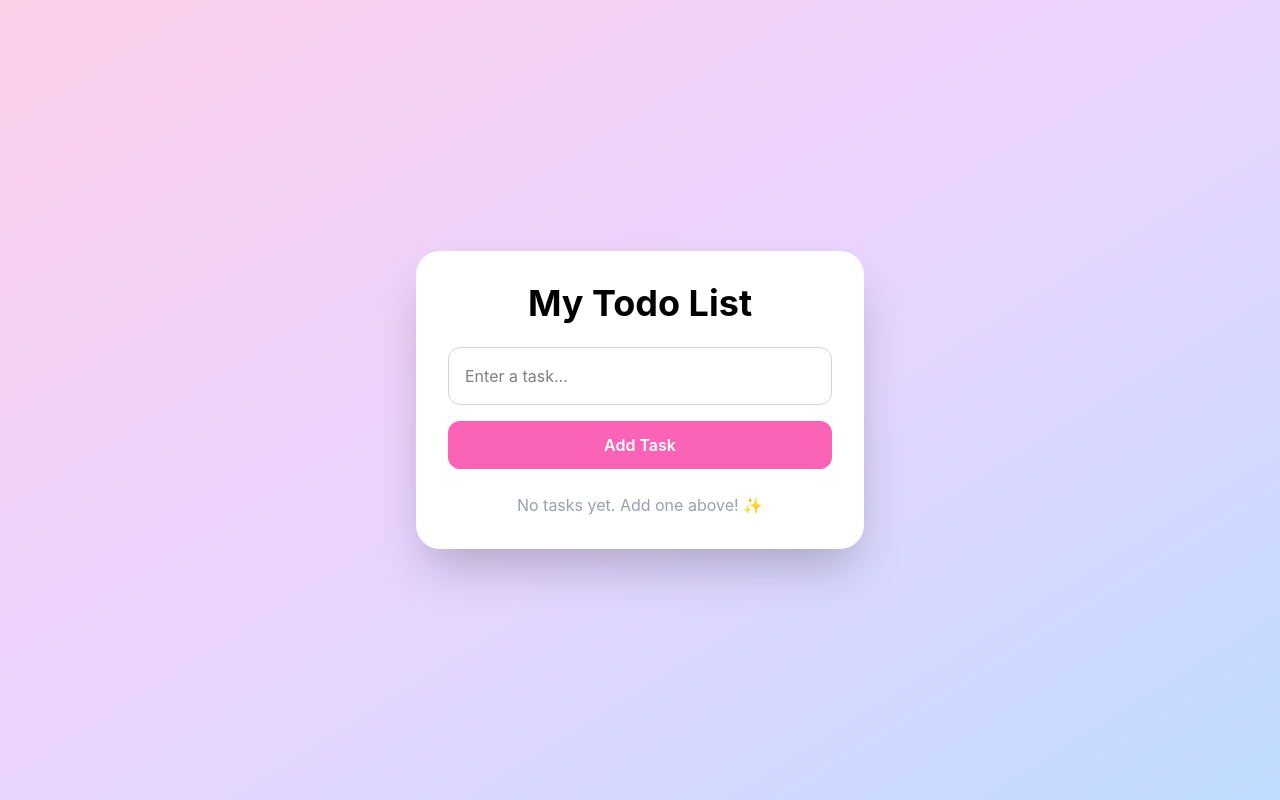
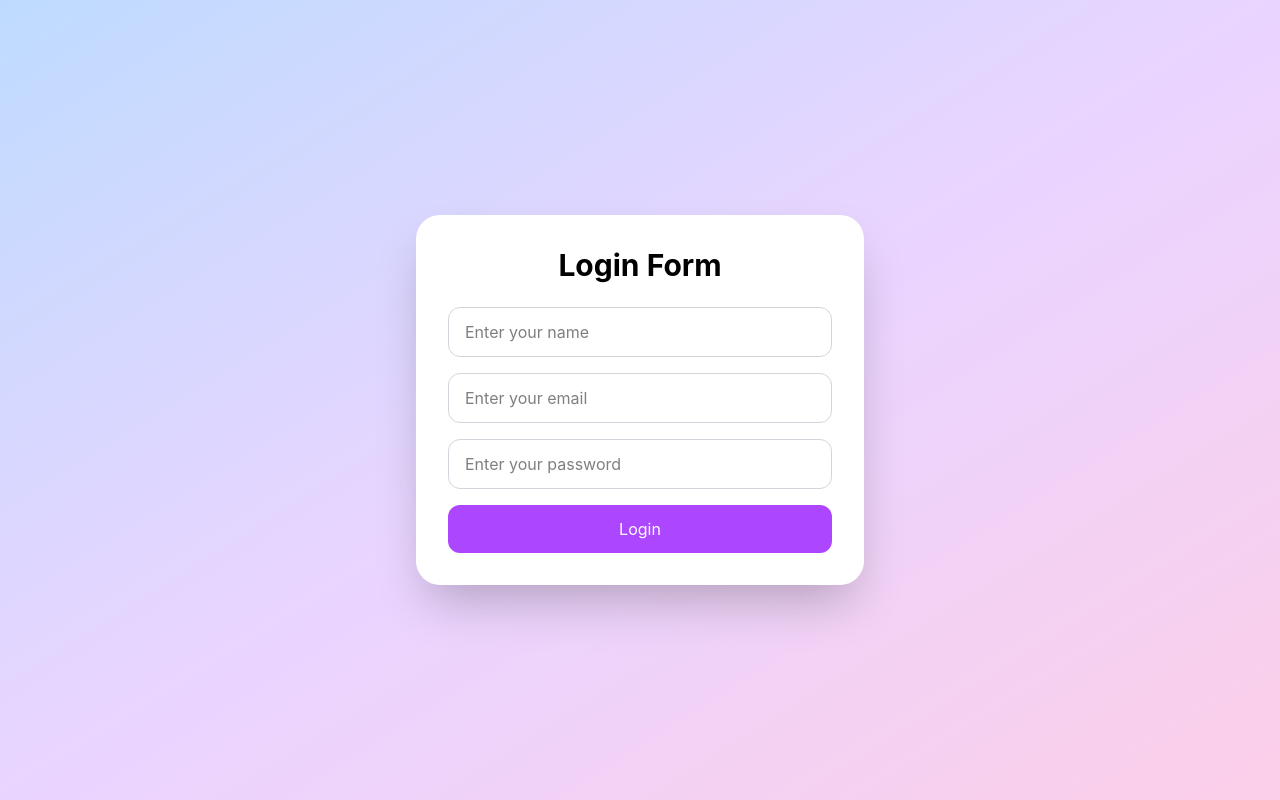
Before and after one commit to gunguncodes/react-job-cards, a React (Vite) app: page / in a window 1280 px wide. Built offline with nearby package versions, Linux system fonts and the light colour scheme.

Commit message:
Login form on progrss

```diff
--- a/src/App.jsx
+++ b/src/App.jsx
@@ -1,7 +1,7 @@
-import ToDoApp from "./projects/ToDoApp";
+import LoginForm from "./projects/LoginForm";
 
 function App() {
-  return <ToDoApp />
+  return <LoginForm />
 }
 
 export default App;
--- /dev/null
+++ b/src/projects/LoginForm.jsx
@@ -0,0 +1,75 @@
+import { useState } from "react";
+
+function LoginForm() {
+    const [user, setUser] = useState({
+        name: "",
+        email: "",
+        password: ""
+    });
+
+    function handleChange(event) {
+        const { name,value } = event.target;
+
+        setUser({
+            ...user,
+            [name]: value
+        });
+    }
+
+    function handleSubmit(event) {
+        event.preventDefault();
+        console.log("Login Successful");
+
+    }
+
+    return(
+        <div className="min-h-screen bg-linear-to-br from-blue-200 via-purple-200 to-pink-200 flex justify-center items-center">
+            <div className="bg-white p-8 rounded-3xl shadow-2xl max-w-md w-full">
+               <form onSubmit={handleSubmit}>
+                 <h1 className="text-3xl font-bold text-center mb-6">
+                    Login Form
+                 </h1>
+
+                 <input
+                  name="name"
+                  type = "text"
+                  placeholder="Enter your name"
+                  value={user.name}
+                  onChange={handleChange}
+
+                  className="w-full border border-gray-300 rounded-xl px-4 py-3 mb-4 outline-none focus:ring-2 focus:ring-purple-300"
+                 />
+                 <input
+                  name="email"
+                  type = "email"
+                  placeholder="Enter your email"
+                  value={user.email}
+                  onChange={handleChange}
+                  className="w-full border border-gray-300 rounded-xl px-4 py-3 mb-4 outline-none focus:ring-2 focus:ring-purple-300"
+                 />
+                 <input
+                  name="password"
+                  type = "password"
+                  placeholder="Enter your password"
+                  value={user.password}
+                  onChange={handleChange}
+                  className="w-full border border-gray-300 rounded-xl px-4 py-3 mb-4 outline-none focus:ring-2 focus:ring-purple-300"
+                 />
+
+                 <button
+                 type="submit"
+                 className="w-full bg-purple-500 text-white py-3 rounded-xl hover:bg-purple-600 transition"
+                 >
+                    Login
+                 </button>
+
+                </form>
+
+            </div>
+
+
+        </div>
+    )
+}
+
+export default LoginForm;
```
